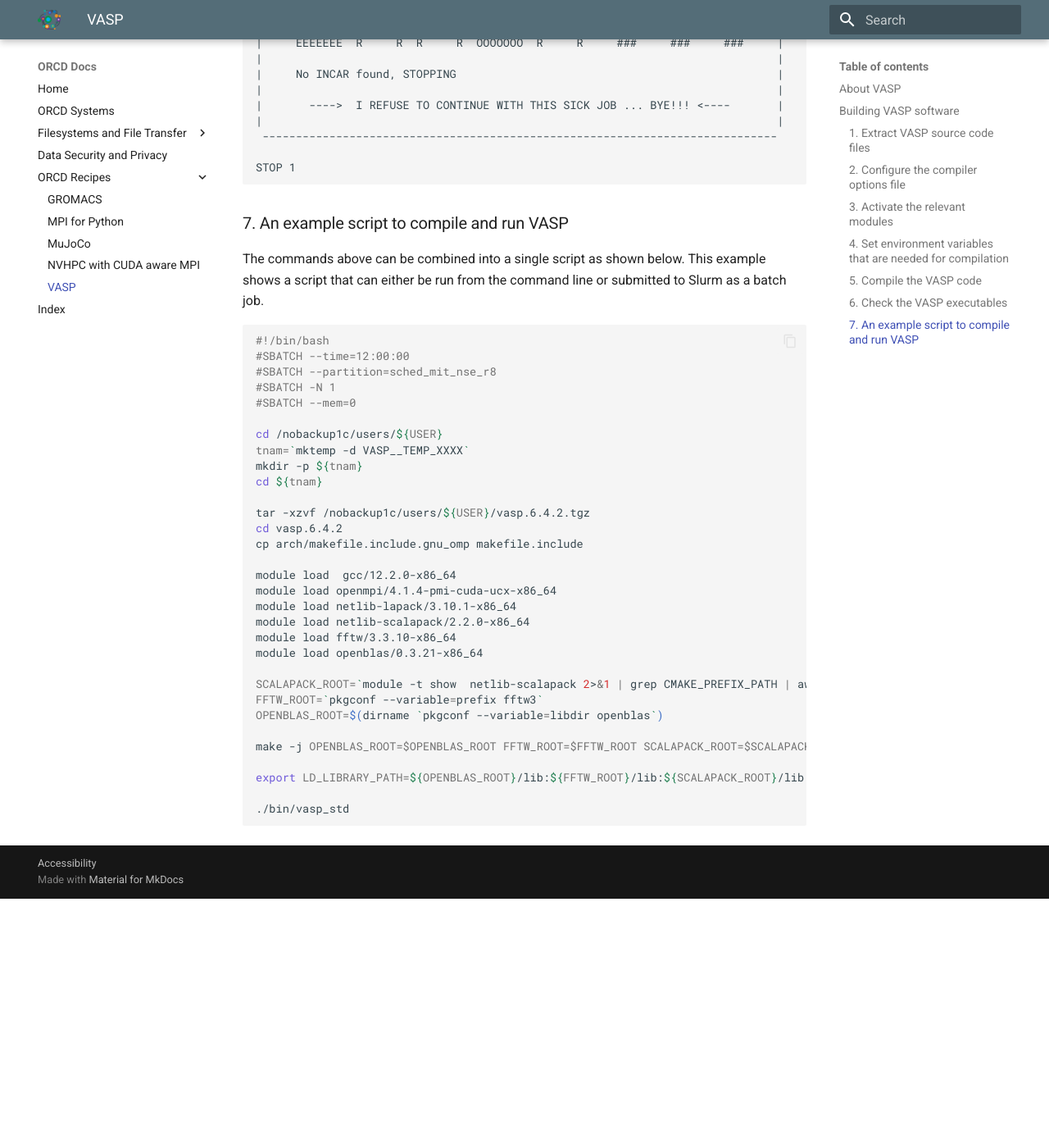
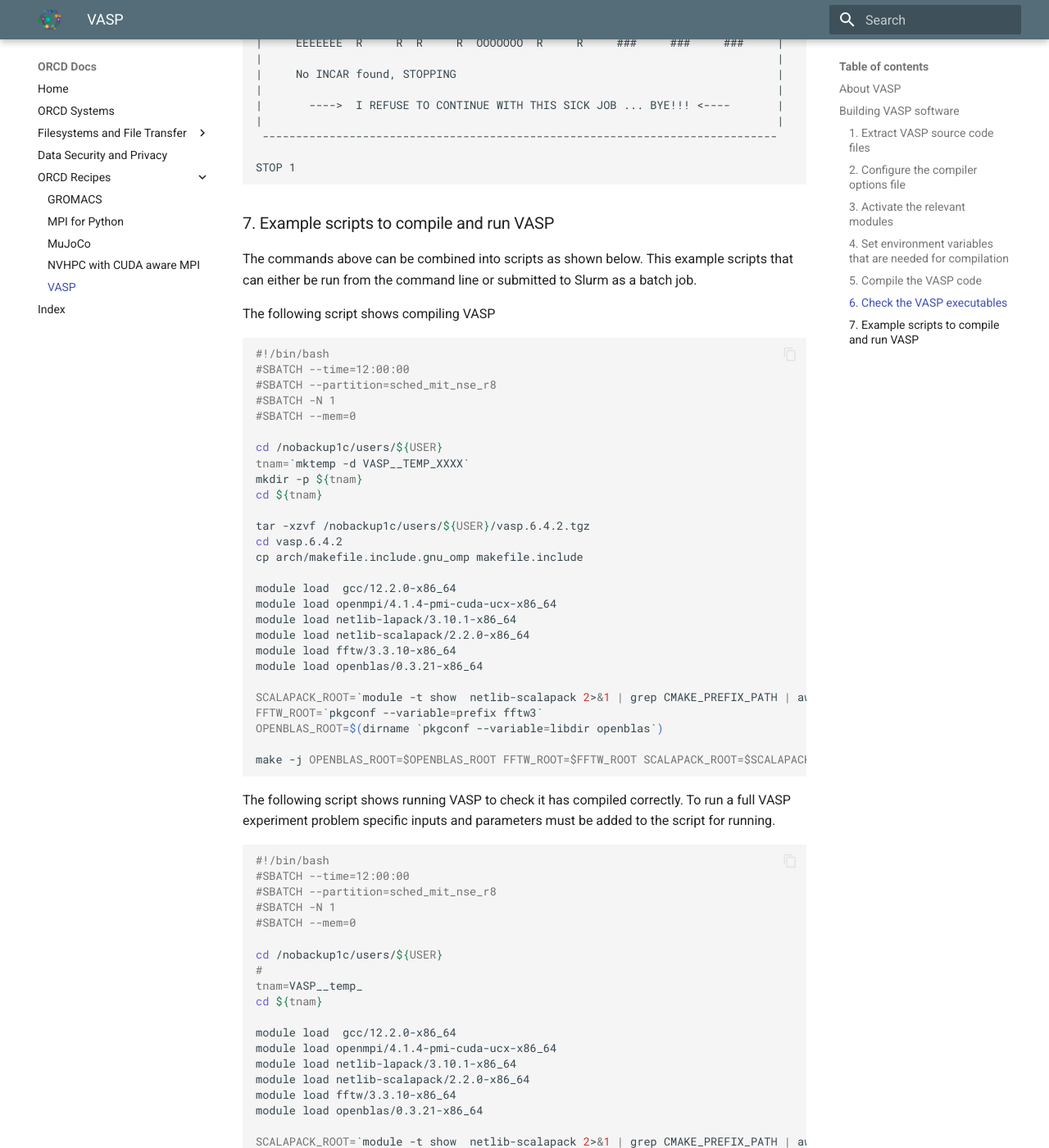
Before and after one commit to mit-orcd/orcd-docs-edit, an MkDocs documentation site: the page built from docs/recipes/basic_vasp_gcc_example.md, in a window 1280 px wide and 1400 px high, scrolled down 2751 px. Shown: the whole window at 82% size. Built offline with MkDocs 1.6.1 and Material for MkDocs 9.7.7, drawn with Linux system fonts in a browser that asks for light colours; before the commit the page ends 3847 px from its top, so only the background shows below that; some of the changed text lies outside the part shown.

Commit message:
Split scripts - one more change TBD

````diff
--- a/docs/recipes/basic_vasp_gcc_example.md
+++ b/docs/recipes/basic_vasp_gcc_example.md
@@ -146,11 +146,13 @@
 STOP 1
 ```
 
-### 7. An example script to compile and run VASP
+### 7. Example scripts to compile and run VASP
 
-The commands above can be combined into a single script as shown below. This example
-shows a script that can either be run from the command line or submitted to Slurm
+The commands above can be combined into scripts as shown below. This example
+scripts that can either be run from the command line or submitted to Slurm
 as a batch job.
+
+The following script shows compiling VASP
 
 ```bash
 #!/bin/bash
@@ -181,6 +183,34 @@
 
 make -j OPENBLAS_ROOT=$OPENBLAS_ROOT FFTW_ROOT=$FFTW_ROOT SCALAPACK_ROOT=$SCALAPACK_ROOT MODS=1 DEPS=1
 
+```
+
+The following script shows running VASP  to check it has compiled correctly. To run a full VASP
+experiment problem specific inputs and parameters must be added to the script for running.
+
+```bash
+#!/bin/bash
+#SBATCH --time=12:00:00
+#SBATCH --partition=sched_mit_nse_r8
+#SBATCH -N 1
+#SBATCH --mem=0
+
+cd /nobackup1c/users/${USER}
+#
+tnam=VASP__temp_
+cd ${tnam}
+
+module load  gcc/12.2.0-x86_64
+module load openmpi/4.1.4-pmi-cuda-ucx-x86_64
+module load netlib-lapack/3.10.1-x86_64
+module load netlib-scalapack/2.2.0-x86_64
+module load fftw/3.3.10-x86_64
+module load openblas/0.3.21-x86_64
+
+SCALAPACK_ROOT=`module -t show  netlib-scalapack 2>&1 | grep CMAKE_PREFIX_PATH | awk -F, '{print $2}'  | awk -F\" '{print $2}'`
+FFTW_ROOT=`pkgconf --variable=prefix fftw3`
+OPENBLAS_ROOT=$(dirname `pkgconf --variable=libdir openblas`)
+
 export LD_LIBRARY_PATH=${OPENBLAS_ROOT}/lib:${FFTW_ROOT}/lib:${SCALAPACK_ROOT}/lib
 
 ./bin/vasp_std
````
